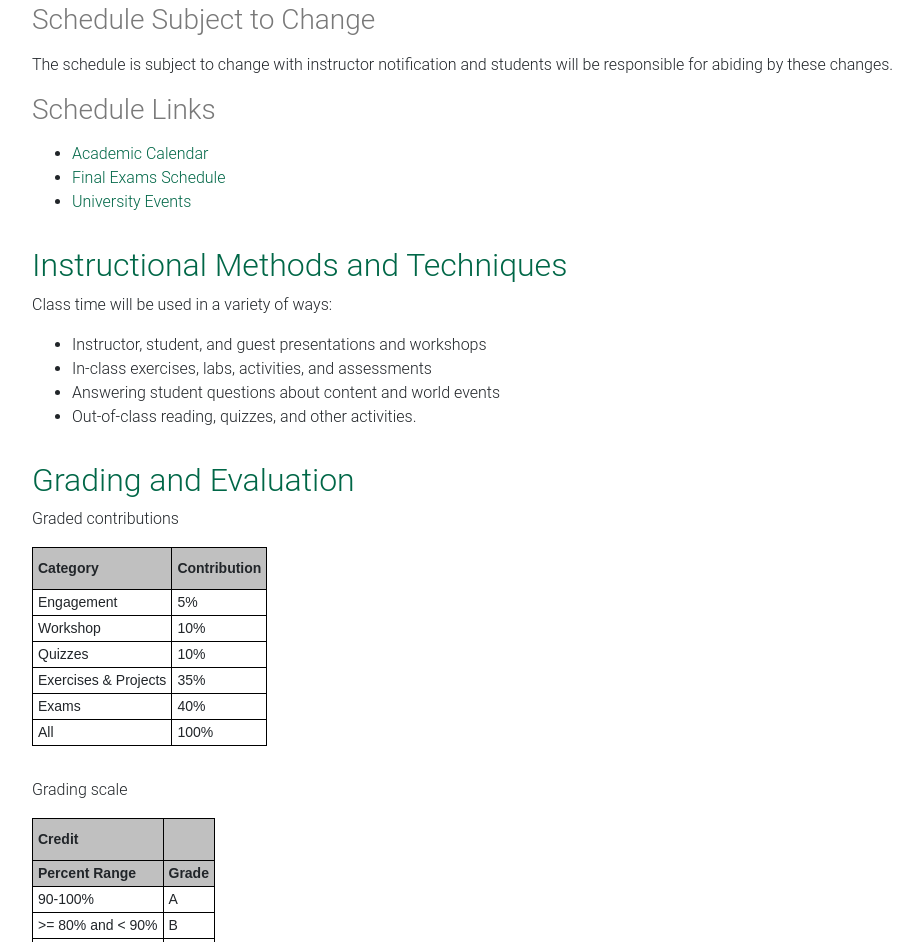
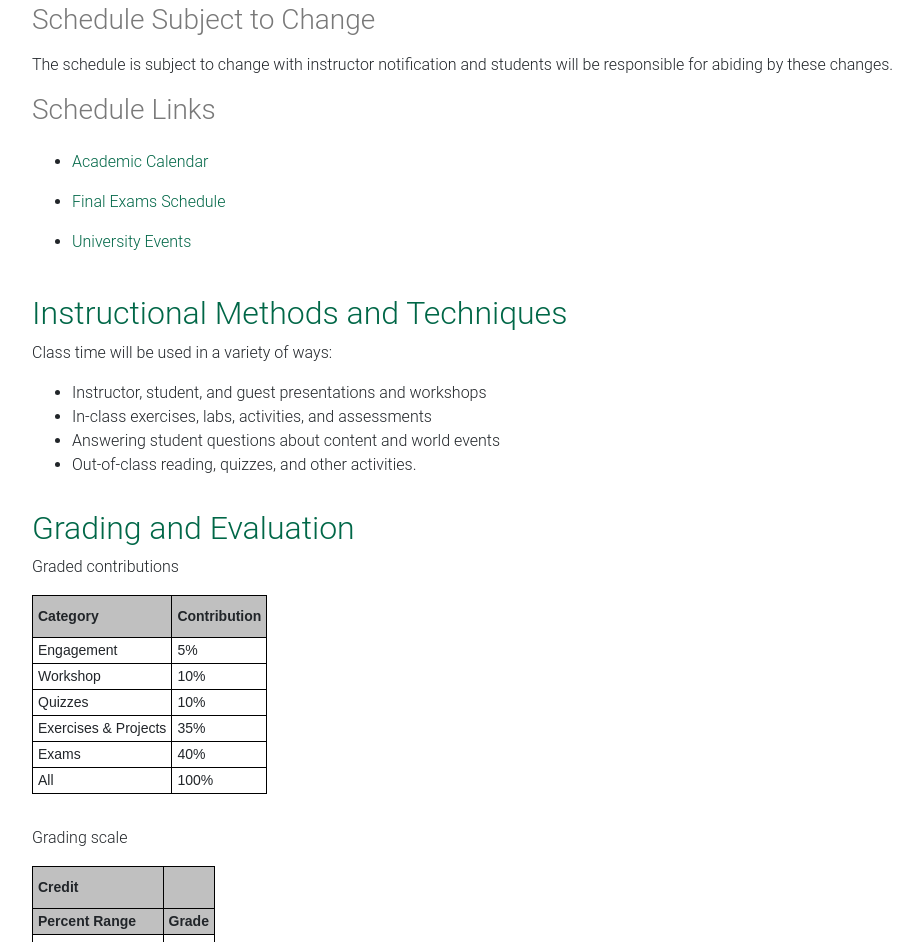
Before and after one commit to denisecase/44-386-digital-forensics-syllabus, a website: page index.html in a window 1280 px wide. Shown: the part 3735-4677 px from the top of the page, without its empty margins (53-976 px from the left). Drawn offline with nearby package versions, Linux system fonts and the light colour scheme.

Commit message:
Update SEO tap targets

```diff
--- a/index.html
+++ b/index.html
@@ -547,8 +547,8 @@
 
         <h3>Schedule Links</h3>
 
-        <ul>
-          <li>
+        <ul class="text-left">
+          <li class="tap-target-li">
             <a
               target="_blank"
               rel="noopener"
@@ -556,7 +556,7 @@
               >Academic Calendar</a
             >
           </li>
-          <li>
+          <li class="tap-target-li">
             <a
               target="_blank"
               rel="noopener"
@@ -564,11 +564,11 @@
               >Final Exams Schedule</a
             >
           </li>
-          <li>
+          <li class="tap-target-li">
             <a
               target="_blank"
               rel="noopener"
-              href="https://calendar.nwmissouri.edu/"
+              href="http://calendar.nwmissouri.edu/"
               >University Events</a
             >
           </li>
--- a/styles/case-syllabus.css
+++ b/styles/case-syllabus.css
@@ -113,3 +113,13 @@ mark {
 input {
   margin-right: 2em;
 }
+
+.tap-target-a {
+  padding-top: 0.5rem;
+  padding-bottom: 0.5rem;
+}
+
+.tap-target-li {
+  padding-top: 0.5rem;
+  padding-bottom: 0.5rem;
+}
```
